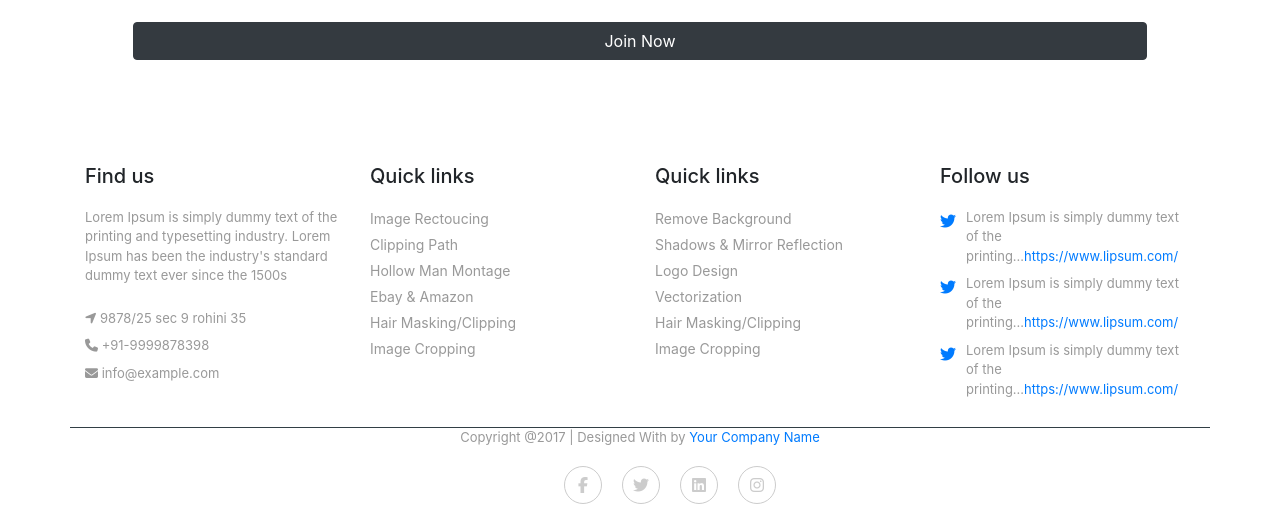
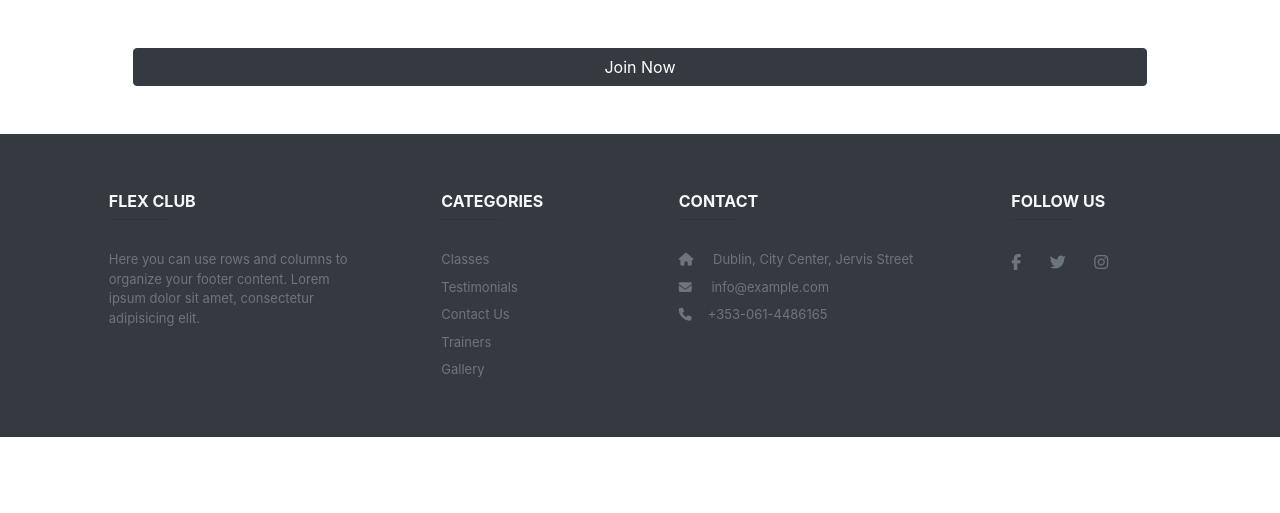
Before and after one commit to minajm/FlexClub, a PHP site: page /hassanProject/index2.php in a window 1280 px wide. Shown: the part 2296-2809 px from the top of the page. After the commit the page ends 2733 px from the top, so only its background shows below. Run offline with PHP 8.4, Linux system fonts and the light colour scheme; some libraries are stand-ins or nearby versions.

Commit message:
home page footer and body

```diff
--- a/css/style.css
+++ b/css/style.css
@@ -7,27 +7,18 @@
 /***********************home page*******************/
 
 /* use this class for  100% width of image in carousel */
+.carousel-item img{
+    opacity: 0.9;
+}
 .carousel-inner img {
     width: 100%;
     height: 450px;
 }
-
-/* change the tex decoration  in carousel part */
-.carousel-tel{
-    text-decoration: none;
-    color: white;
+img{
+    opacity: 0.9;
 }
 
-.carousel-tel:hover{
-    color: #CCCCCC;
-    text-decoration: none;
-    font-weight: bold;
-}
-.carousel-tel:active{
-    color: #999999;
-    text-decoration: none;
-    font-weight: bold;
-}
+
 /**********************media query***************/
 /*
   ##Device = Desktops
--- a/footer.php
+++ b/footer.php
@@ -1,88 +1,100 @@
-<footer class="footer mt-auto py-3">
-    <div class="container bottom_border">
-        <div class="row">
-            <div class=" col-sm-4 col-md col-sm-4  col-12 col">
-                <h5 class="headin5_amrc col_white_amrc pt2">Find us</h5>
-                <!--headin5_amrc-->
-                <p class="mb10">Lorem Ipsum is simply dummy text of the printing and typesetting industry. Lorem Ipsum
-                    has been the industry's standard dummy text ever since the 1500s</p>
-                <p><i class="fa fa-location-arrow"></i> 9878/25 sec 9 rohini 35 </p>
-                <p><i class="fa fa-phone"></i> +91-9999878398 </p>
-                <p><i class="fa fa fa-envelope"></i> info@example.com </p>
+<!-- Footer -->
+<footer class="page-footer font-small bg-dark">
+
+    <!-- Footer Links -->
+    <div class="container text-center text-md-left mt-5">
+
+        <!-- Grid row -->
+        <div class="row mt-3">
+
+            <!-- Grid column -->
+            <div class="col-md-3 col-lg-4 col-xl-3 mx-auto mb-4">
+
+                <!-- Content -->
+                <h6 class="text-uppercase font-weight-bold text-light">Flex Club</h6>
+                <hr class="text-secondary accent-2 mb-4 mt-0 d-inline-block mx-auto" style="width: 60px;">
+                <p class="text-secondary">Here you can use rows and columns to organize your footer content. Lorem ipsum dolor sit amet,
+                    consectetur
+                    adipisicing elit.</p>
+
+            </div>
+            <!-- Grid column -->
+
+            <!-- Grid column -->
+            <div class="col-md-2 col-lg-2 col-xl-2 mx-auto mb-4">
+
+                <!-- Links -->
+                <h6 class="text-uppercase font-weight-bold text-light">CATEGORIES</h6>
+                <hr class="accent-2 mb-4 mt-0 d-inline-block mx-auto" style="width: 60px;">
+                <p>
+                    <a  class="text-decoration-none text-secondary" href="#!">Classes</a>
+                </p>
+                <p>
+                    <a class="text-decoration-none text-secondary" href="#!">Testimonials</a>
+                </p>
+                <p>
+                    <a class="text-decoration-none text-secondary" href="#!">Contact Us</a>
+                </p>
+                <p>
+                    <a class="text-decoration-none text-secondary" href="#!">Trainers</a>
+                </p>
+                <p>
+                    <a class="text-decoration-none text-secondary" href="#!">Gallery</a>
+                </p>
+
+            </div>
+            <!-- Grid column -->
+
+            <!-- Grid column -->
+
+
+            <!-- Grid column -->
+            <div class="col-md-4 col-lg-3 col-xl-3 mx-auto mb-md-0 mb-4">
+
+                <!-- Links -->
+                <h6 class="text-uppercase font-weight-bold text-light" >Contact</h6>
+                <hr class="deep-purple accent-2 mb-4 mt-0 d-inline-block mx-auto" style="width: 60px;">
+                <p>
+                    <a  class="text-decoration-none text-secondary" href="#!"><i class="fas fa-home mr-3"></i> Dublin, City Center, Jervis Street</a>
+                </p>
+                <p>
+                    <a class="text-decoration-none text-secondary" href="mailto:info@example.com"><i class="fas fa-envelope mr-3"></i> info@example.com</a>
+                </p>
+                <p>
+                    <a class="text-decoration-none text-secondary href="tel:+353-061-4486165"><i class="fas fa-phone mr-3"></i>+353-061-4486165</a>
+                </p>
 
 
             </div>
+            <!-- Grid column -->
+            <div class="col-md-3 col-lg-2 col-xl-2 mx-auto mb-4">
 
+                <!-- Links -->
+                <h6 class="text-uppercase font-weight-bold text-light">Follow Us</h6>
+                <hr class="deep-purple accent-2 mb-4 mt-0 d-inline-block mx-auto" style="width: 60px;">
+                <div>
+                    <!-- Facebook -->
+                    <a class="fb-ic text-secondary" href="#">
+                        <i class="fab fa-facebook-f mr-4"> </i>
+                    </a>
+                    <!-- Twitter -->
+                    <a class="tw-ic text-secondary">
+                        <i class="fab fa-twitter mr-4"> </i>
+                    </a>
+                    <!--Instagram-->
+                    <a class="text-secondary">
+                        <i class="fab fa-instagram "> </i>
+                    </a>
+                </div>
 
-            <div class=" col-sm-4 col-md  col-6 col">
-                <h5 class="headin5_amrc col_white_amrc pt2">Quick links</h5>
-                <!--headin5_amrc-->
-                <ul class="footer_ul_amrc">
-                    <li><a href="#">Image Rectoucing</a></li>
-                    <li><a href="#">Clipping Path</a></li>
-                    <li><a href="#">Hollow Man Montage</a></li>
-                    <li><a href="#">Ebay & Amazon</a></li>
-                    <li><a href="#">Hair Masking/Clipping</a></li>
-                    <li><a href="#">Image Cropping</a></li>
-                </ul>
-                <!--footer_ul_amrc ends here-->
             </div>
+            <!-- Grid column -->
 
+        </div>
+        <!-- Grid row -->
 
-            <div class=" col-sm-4 col-md  col-6 col">
-                <h5 class="headin5_amrc col_white_amrc pt2">Quick links</h5>
-                <!--headin5_amrc-->
-                <ul class="footer_ul_amrc">
-                    <li><a href="#">Remove Background</a></li>
-                    <li><a href="#">Shadows & Mirror Reflection</a></li>
-                    <li><a href="#">Logo Design</a></li>
-                    <li><a href="#">Vectorization</a></li>
-                    <li><a href="#">Hair Masking/Clipping</a></li>
-                    <li><a href="#">Image Cropping</a></li>
-                </ul>
-                <!--footer_ul_amrc ends here-->
-            </div>
-
-
-            <div class=" col-sm-4 col-md  col-12 col">
-                <h5 class="headin5_amrc col_white_amrc pt2">Follow us</h5>
-                <!--headin5_amrc ends here-->
-
-                <ul class="footer_ul2_amrc">
-                    <li><a href="#"><i class="fab fa-twitter fleft padding-right"></i> </a>
-                        <p>Lorem Ipsum is simply dummy text of the printing...<a href="#">https://www.lipsum.com/</a>
-                        </p></li>
-                    <li><a href="#"><i class="fab fa-twitter fleft padding-right"></i> </a>
-                        <p>Lorem Ipsum is simply dummy text of the printing...<a href="#">https://www.lipsum.com/</a>
-                        </p></li>
-                    <li><a href="#"><i class="fab fa-twitter fleft padding-right"></i> </a>
-                        <p>Lorem Ipsum is simply dummy text of the printing...<a href="#">https://www.lipsum.com/</a>
-                        </p></li>
-                </ul>
-                <!--footer_ul2_amrc ends here-->
-            </div>
-        </div>
     </div>
-
-
-    <div class="container">
-        <!--foote_bottom_ul_amrc ends here-->
-        <p class="text-center">Copyright @2017 | Designed With by <a href="#">Your Company Name</a></p>
-
-        <ul class="social_footer_ul">
-            <li><a href="#"><i class="fab fa-facebook-f"></i></a></li>
-            <li><a href="#"><i class="fab fa-twitter"></i></a></li>
-            <li><a href="#"><i class="fab fa-linkedin"></i></a></li>
-            <li><a href="#"><i class="fab fa-instagram"></i></a></li>
-        </ul>
-        <!--social_footer_ul ends here-->
-    </div>
+    <!-- Footer Links -->
 
 </footer>
-
-<!-- End Footer -->
-</div>
-<!-- End Footer -->
-
-</body>
-</html>
+<!-- Footer -->
--- a/header.php
+++ b/header.php
@@ -37,10 +37,10 @@ include_once('connect.php');
 <!-- Start Header -->
 <div class="container">
 <div class="navb">
-    <nav class="navbar navbar-expand-lg navbar-light bg-light static-top">
-
-        <a class="navbar-brand" href="./index2.php">
-            <img src="./image/logo.png" class="img-logo" alt="header logo">
+    <nav class="navbar navbar-expand-lg navbar-light bg-transparent static-top">
+        <!-- Brand/logo -->
+        <a class="navbar-brand text-secondary h1 font-weight-bold mt-1" href="./index2.php">
+            FLEX CLUB
         </a>
 
 
--- a/index2.php
+++ b/index2.php
@@ -23,41 +23,41 @@ include_once('header.php');
                     <!-- Add elements inside <div class="carousel-caption"> within each <div class="carousel-item"> to create a caption for each slide -->
                     <div class="carousel-caption">
                         <h1>Flex Club</h1>
-                        <a href="tel:+353-061-4486165" class="carousel-tel m-2">
+                        <a href="tel:+353-061-4486165" class=" m-2 text-decoration-none text-light">
+                            <h3 >
+                                Tel:0614486165
+                            </h3>
+                        </a>
+                        <h2>Dublin city center</h2>
+                        <a class="btn btn-dark btn-lg m-4 h3" href="./registration.php" role="button">Join Know</a>
+                    </div>
+                </div>
+                <!-- the same as above -->
+                <div class="carousel-item">
+                    <img src="./image/photo-1556817411-31ae72fa3ea0.jpeg" alt="2">
+                    <div class="carousel-caption">
+                        <h1>Flex Club</h1>
+                        <a href="tel:+353-061-4486165" class=" m-2 text-decoration-none text-light">
                             <h3>
                                 Tel:0614486165
                             </h3>
                         </a>
                         <h2>Dublin city center</h2>
-                        <a class="btn btn-dark m-4 h3" href="./registration.php" role="button">Join Know</a>
+                        <a class="btn btn-dark btn-lg m-4 h3" href="./registration.php" role="button">Join Know</a>
                     </div>
                 </div>
                 <!-- the same as above -->
                 <div class="carousel-item">
-                    <img src="./image/cathy-pham-3jAN9InapQI-unsplash.jpg" alt="2">
+                    <img src="./image/scott-webb-5IsdIqwwNP4-unsplash.jpg" alt="3">
                     <div class="carousel-caption">
                         <h1>Flex Club</h1>
-                        <a href="tel:+353-061-4486165" class="carousel-tel m-2">
+                        <a href="tel:+353-061-4486165" class=" m-2 text-decoration-none text-light">
                             <h3>
                                 Tel:0614486165
                             </h3>
                         </a>
                         <h2>Dublin city center</h2>
-                        <a class="btn btn-light m-4 h3" href="./registration.php" role="button">Join Know</a>
-                    </div>
-                </div>
-                <!-- the same as above -->
-                <div class="carousel-item">
-                    <img src="./image/geert-pieters-0Z-r591z3DI-unsplash.jpg" alt="3">
-                    <div class="carousel-caption">
-                        <h1>Flex Club</h1>
-                        <a href="tel:+353-061-4486165" class="carousel-tel m-2">
-                            <h3>
-                                Tel:0614486165
-                            </h3>
-                        </a>
-                        <h2>Dublin city center</h2>
-                        <a class="btn btn-light m-4 h3" href="./registration.php" role="button">Join Know</a>
+                        <a class="btn btn-dark btn-lg m-4 h3" href="./registration.php" role="button">Join Know</a>
                     </div>
                 </div>
             </div>
@@ -72,58 +72,60 @@ include_once('header.php');
                 <span class="carousel-control-next-icon"></span>
             </a>
         </div>
-        <p class="h3 mt-4 mb-4">
+        <p class="h4 mt-4 mb-4 text-secondary">
             New Classes
         </p>
-        <div class="card-deck">
+        <div class="card-deck ">
             <div class="card">
-                <img class="card-img-top" src="..." alt="Card image cap">
-                <div class="card-footer">
-                    <h5 class="card-title">Card title</h5>
+                <img class="card-img-top" src="./image/BoxFit.jpg" alt="Box Fit">
+                <div class="card-footer d-flex justify-content-center">
+                    <h5 class="card-title text-secondary">Box Fit</h5>
                 </div>
 
             </div>
             <div class="card">
-                <img class="card-img-top" src="..." alt="Card image cap">
-                <div class="card-footer">
-                    <h5 class="card-title">Card title</h5>
+                <img class="card-img-top" src="./image/yog.jpg" alt="Yoga">
+                <div class="card-footer d-flex justify-content-center">
+                    <h5 class="card-title text-secondary" ">Yogalates</h5>
                 </div>
 
             </div>
             <div class="card">
-                <img class="card-img-top" src="..." alt="Card image cap">
-                <div class="card-footer">
-                    <h5 class="card-title">Card title</h5>
+                <img class="card-img-top" src="./image/streetDance.jpg" alt="Street Dance">
+                <div class="card-footer d-flex justify-content-center">
+                    <h5 class="card-title text-secondary">Street Dance</h5>
                 </div>
             </div>
         </div>
         <a class="btn btn-dark m-5 h3 d-flex justify-content-center" href="./class.php" role="button">More Classes</a>
 
-        <p class="h3 mt-4 mb-4">
+        <p class="h4 mt-4 mb-4 text-secondary">
             Offers
         </p>
-        <div class="card mb-3" style="max-width: 1000px;">
+        <div class="card mb-3" style="max-width: 100%;">
             <div class="row no-gutters">
                 <div class="col-md-4">
-                    <img src="..." class="card-img" alt="...">
+                    <img src="./image/offer1.jpg" class="card-img mh-50 " alt="Student Offer">
                 </div>
                 <div class="col-md-8">
                     <div class="card-body">
-                        <h5 class="card-title">Card title</h5>
-                        <p class="card-text">This is a wider card with supporting text below as a natural lead-in to additional content. This content is a little bit longer.</p>
+                        <h5 class="card-title text-secondary"">One week free</h5>
+                        <p class="card-text text-dark">Are you student in Dublin? <br>
+                            We have an opportunity for you <br>
+                            You can join us and get one week free !!!!!</p>
                         <p class="card-text"><small class="text-muted">Last updated 3 mins ago</small></p>
                     </div>
                 </div>
             </div>
         </div>
-        <div class="card mb-3" style="max-width: 1000px;">
+        <div class="card mb-3" style="max-width: 100%;">
             <div class="row no-gutters">
                 <div class="col-md-4">
-                    <img src="..." class="card-img" alt="...">
+                    <img src="./image/offer2.jpg" class="card-img" alt="Offer">
                 </div>
                 <div class="col-md-8">
                     <div class="card-body">
-                        <h5 class="card-title">Card title</h5>
+                        <h5 class="card-title text-secondary">Free Gift</h5>
                         <p class="card-text">This is a wider card with supporting text below as a natural lead-in to additional content. This content is a little bit longer.</p>
                         <p class="card-text"><small class="text-muted">Last updated 3 mins ago</small></p>
                     </div>
@@ -131,31 +133,31 @@ include_once('header.php');
             </div>
         </div>
 
-        <p class="h3 mt-4 mb-4">
+        <p class="h4 mt-4 mb-4 text-secondary">
             Events
         </p>
-        <div class="card mb-3" style="max-width: 1000px;">
+        <div class="card mb-3" style="max-width: 100%;">
             <div class="row no-gutters">
                 <div class="col-md-4">
                     <img src="..." class="card-img" alt="...">
                 </div>
                 <div class="col-md-8">
                     <div class="card-body">
-                        <h5 class="card-title">Card title</h5>
+                        <h5 class="card-title text-secondary"">Card title</h5>
                         <p class="card-text">This is a wider card with supporting text below as a natural lead-in to additional content. This content is a little bit longer.</p>
                         <p class="card-text"><small class="text-muted">Last updated 3 mins ago</small></p>
                     </div>
                 </div>
             </div>
         </div>
-        <div class="card mb-3" style="max-width: 1000px;">
+        <div class="card mb-3" style="max-width: 100%;">
             <div class="row no-gutters">
                 <div class="col-md-4">
                     <img src="..." class="card-img" alt="...">
                 </div>
                 <div class="col-md-8">
                     <div class="card-body">
-                        <h5 class="card-title">Card title</h5>
+                        <h5 class="card-title text-secondary">Card title</h5>
                         <p class="card-text">This is a wider card with supporting text below as a natural lead-in to additional content. This content is a little bit longer.</p>
                         <p class="card-text"><small class="text-muted">Last updated 3 mins ago</small></p>
                     </div>
```
Also changed, not shown: image/BoxFit.jpg (added), image/logo-1.png (deleted), image/logo1.png (added), image/offer1.jpg, image/offer2.jpg, image/offer3.jpg (deleted), image/streetDance.jpg (added), image/yog.jpg (added), 1 other file.
